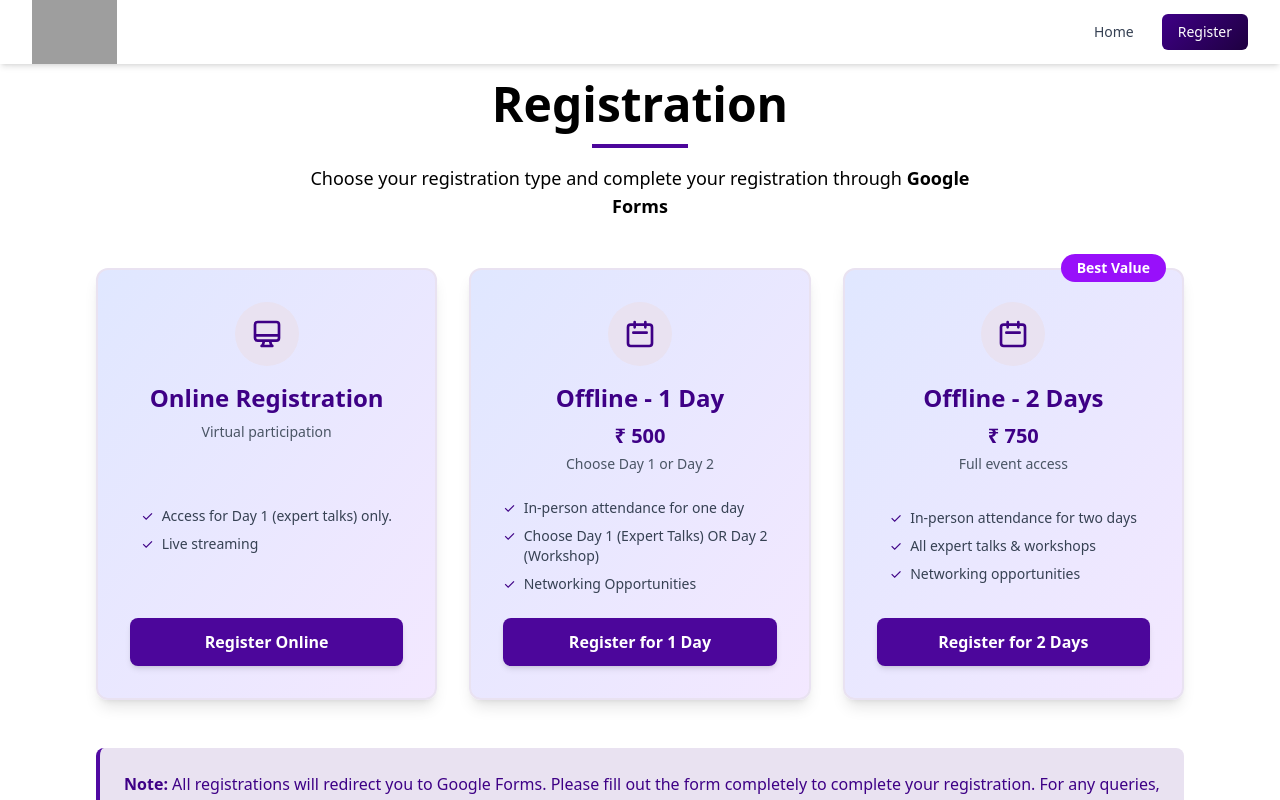
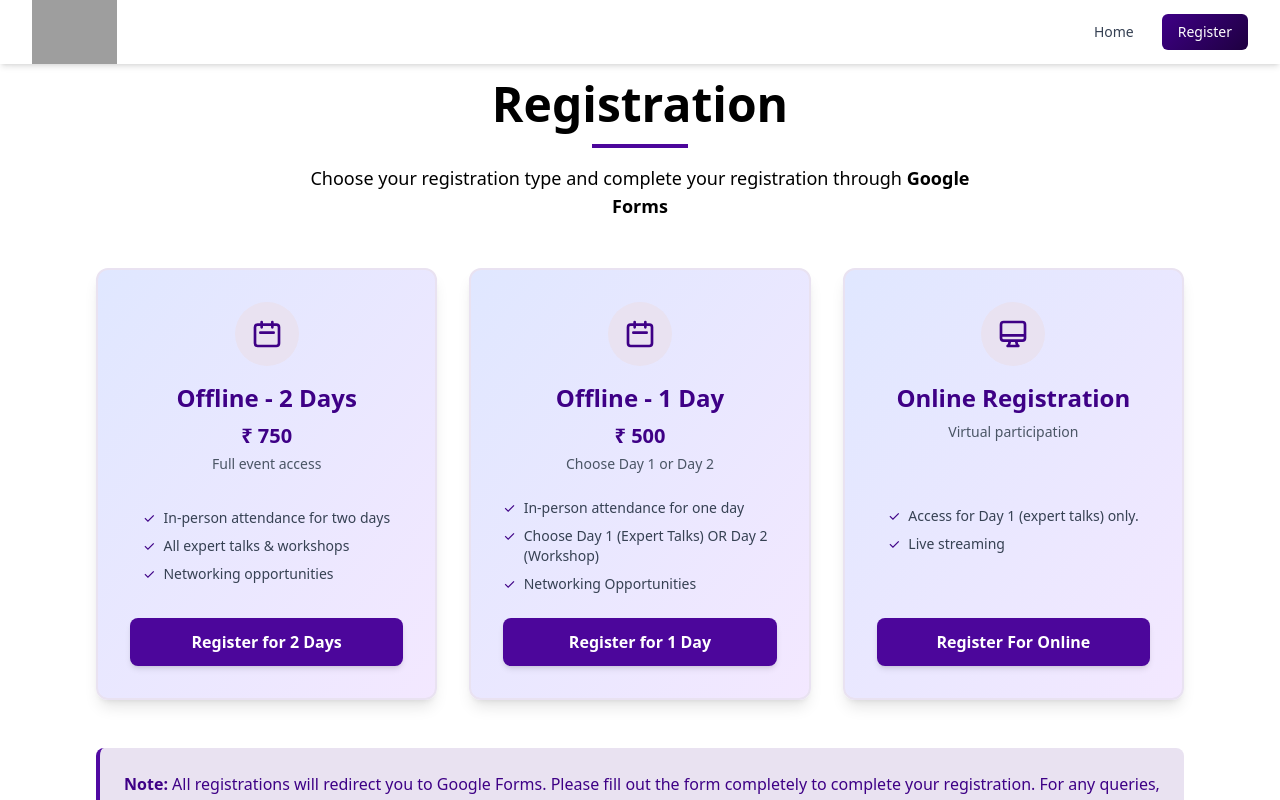
Before and after one commit to Rizvi-hassan/nes_2026, a React (Vite) app: page /register in a window 1280 px wide. Shown: the top 800 px of the page. Built offline with nearby package versions, Linux system fonts and the light colour scheme; grey boxes are pictures that could not be loaded.

Commit message:
reverse registration card order

```diff
--- a/src/pages/Registration.jsx
+++ b/src/pages/Registration.jsx
@@ -17,38 +17,40 @@ function Registration() {
                 </div>
 
                 <div className="grid md:grid-cols-3 gap-6 md:gap-8">
-                    {/* Online Registration */}
-                    <div className="bg-gradient-to-br from-indigo-100 to-purple-100 flex-col-between rounded-xl shadow-lg p-8 border-2 border-[#e9e2f1] hover:border-[#5009a2] transition-all hover:shadow-xl">
+
+                    {/* Offline 2 Days */}
+                    <div className="bg-gradient-to-br from-indigo-100 to-purple-100 flex-col-between rounded-xl shadow-lg p-8 border-2 border-[#e9e2f1] hover:border-[#5009a2] transition-all hover:shadow-xl relative">
                         <div className="text-center mb-6">
                             <div className="accent-light rounded-full w-16 h-16 flex items-center justify-center mx-auto mb-4">
                                 <svg className="w-8 h-8 text-dark" fill="none" stroke="currentColor" viewBox="0 0 24 24">
-                                    <path strokeLinecap="round" strokeLinejoin="round" strokeWidth={2} d="M9.75 17L9 20l-1 1h8l-1-1-.75-3M3 13h18M5 17h14a2 2 0 002-2V5a2 2 0 00-2-2H5a2 2 0 00-2 2v10a2 2 0 002 2z" />
+                                    <path strokeLinecap="round" strokeLinejoin="round" strokeWidth={2} d="M8 7V3m8 4V3m-9 8h10M5 21h14a2 2 0 002-2V7a2 2 0 00-2-2H5a2 2 0 00-2 2v12a2 2 0 002 2z" />
                                 </svg>
                             </div>
-                            <h2 className="text-2xl font-bold text-dark mb-2">Online Registration</h2>
-                            <p className="text-gray-600 text-sm">Virtual participation</p>
+                            <h2 className="text-2xl font-bold text-dark mb-2">Offline - 2 Days</h2>
+                            <p className="text-dark font-bold text-xl mb-1">₹ 750</p>
+                            <p className="text-gray-600 text-sm">Full event access</p>
                         </div>
                         <div className="mb-6">
                             <ul className="space-y-2 text-gray-700 text-sm">
                                 <li className="flex items-start">
                                     <span className="text-dark mr-2">✓</span>
-                                    <span>Access for Day 1 (expert talks) only.</span>
+                                    <span>In-person attendance for two days</span>
                                 </li>
                                 <li className="flex items-start">
                                     <span className="text-dark mr-2">✓</span>
-                                    <span>Live streaming</span>
+                                    <span>All expert talks & workshops</span>
                                 </li>
-                                {/* <li className="flex items-start">
+                                <li className="flex items-start">
                                     <span className="text-dark mr-2">✓</span>
-                                    <span>Digital resources</span>
-                                </li> */}
+                                    <span>Networking opportunities</span>
+                                </li>
                             </ul>
                         </div>
                         <button
-                            onClick={() => handleRegister('https://forms.gle/LtuSbLa18W2cbHVX6')}
+                            onClick={() => handleRegister('https://forms.gle/cqLqi4p9HyBXTSjs9')}
                             className="w-full cursor-pointer accent-dark text-white py-3 rounded-lg font-semibold hover:bg-purple-700 transition-colors shadow-md"
                         >
-                            Register Online
+                            Register for 2 Days
                         </button>
                     </div>
 
@@ -92,52 +94,37 @@ function Registration() {
                         </button>
                     </div>
 
-                    {/* Offline 2 Days */}
-                    <div className="bg-gradient-to-br from-indigo-100 to-purple-100 flex-col-between rounded-xl shadow-lg p-8 border-2 border-[#e9e2f1] hover:border-[#5009a2] transition-all hover:shadow-xl relative">
-                        <div className="absolute -top-4 right-4 bg-purple-600 text-white px-4 py-1 rounded-full text-sm font-semibold">
-                            Best Value
-                        </div>
+                    {/* Online Registration */}
+                    <div className="bg-gradient-to-br from-indigo-100 to-purple-100 flex-col-between rounded-xl shadow-lg p-8 border-2 border-[#e9e2f1] hover:border-[#5009a2] transition-all hover:shadow-xl">
                         <div className="text-center mb-6">
                             <div className="accent-light rounded-full w-16 h-16 flex items-center justify-center mx-auto mb-4">
                                 <svg className="w-8 h-8 text-dark" fill="none" stroke="currentColor" viewBox="0 0 24 24">
-                                    <path strokeLinecap="round" strokeLinejoin="round" strokeWidth={2} d="M8 7V3m8 4V3m-9 8h10M5 21h14a2 2 0 002-2V7a2 2 0 00-2-2H5a2 2 0 00-2 2v12a2 2 0 002 2z" />
+                                    <path strokeLinecap="round" strokeLinejoin="round" strokeWidth={2} d="M9.75 17L9 20l-1 1h8l-1-1-.75-3M3 13h18M5 17h14a2 2 0 002-2V5a2 2 0 00-2-2H5a2 2 0 00-2 2v10a2 2 0 002 2z" />
                                 </svg>
                             </div>
-                            <h2 className="text-2xl font-bold text-dark mb-2">Offline - 2 Days</h2>
-                            <p className="text-dark font-bold text-xl mb-1">₹ 750</p>
-                            <p className="text-gray-600 text-sm">Full event access</p>
+                            <h2 className="text-2xl font-bold text-dark mb-2">Online Registration</h2>
+                            <p className="text-gray-600 text-sm">Virtual participation</p>
                         </div>
                         <div className="mb-6">
                             <ul className="space-y-2 text-gray-700 text-sm">
                                 <li className="flex items-start">
                                     <span className="text-dark mr-2">✓</span>
-                                    <span>In-person attendance for two days</span>
+                                    <span>Access for Day 1 (expert talks) only.</span>
                                 </li>
                                 <li className="flex items-start">
                                     <span className="text-dark mr-2">✓</span>
-                                    <span>All expert talks & workshops</span>
-                                </li>
-                                {/* <li className="flex items-start">
-                                    <span className="text-dark mr-2">✓</span>
-                                    <span>Networking Opportunities</span>
-                                </li> */}
-                                {/* <li className="flex items-start">
-                                    <span className="text-purple-600 mr-2">✓</span>
-                                    <span>Certificate of participation</span>
-                                </li> */}
-                                <li className="flex items-start">
-                                    <span className="text-dark mr-2">✓</span>
-                                    <span>Networking opportunities</span>
+                                    <span>Live streaming</span>
                                 </li>
                             </ul>
                         </div>
                         <button
-                            onClick={() => handleRegister('https://forms.gle/cqLqi4p9HyBXTSjs9')}
+                            onClick={() => handleRegister('https://forms.gle/LtuSbLa18W2cbHVX6')}
                             className="w-full cursor-pointer accent-dark text-white py-3 rounded-lg font-semibold hover:bg-purple-700 transition-colors shadow-md"
                         >
-                            Register for 2 Days
+                            Register For Online
                         </button>
                     </div>
+
                 </div>
 
                 <div className="mt-12 accent-light rounded-lg p-6 border-l-4 border-dark">
```
